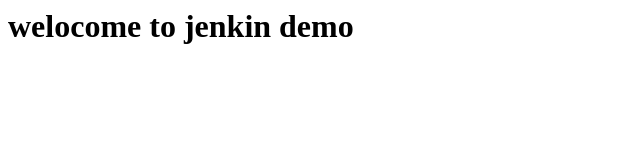
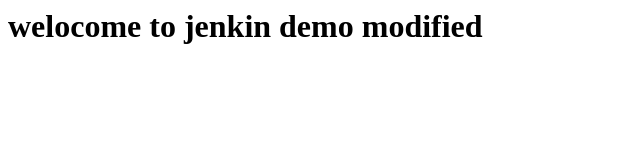
Before and after one commit to raghuxpert/jenkindemo, a plain HTML site: page index.html in a window 1280 px wide. Shown: the whole page, without its empty margins (0-640 px from the left). Drawn offline with Linux system fonts and the light colour scheme.

Commit message:
commited

```diff
--- a/index.html
+++ b/index.html
@@ -1,6 +1,6 @@
 <html>
 <title>Raghav title</title>
 <body>
-<h1>welocome to jenkin demo</h1>
+<h1>welocome to jenkin demo modified</h1>
 </body>
 </html>
```
